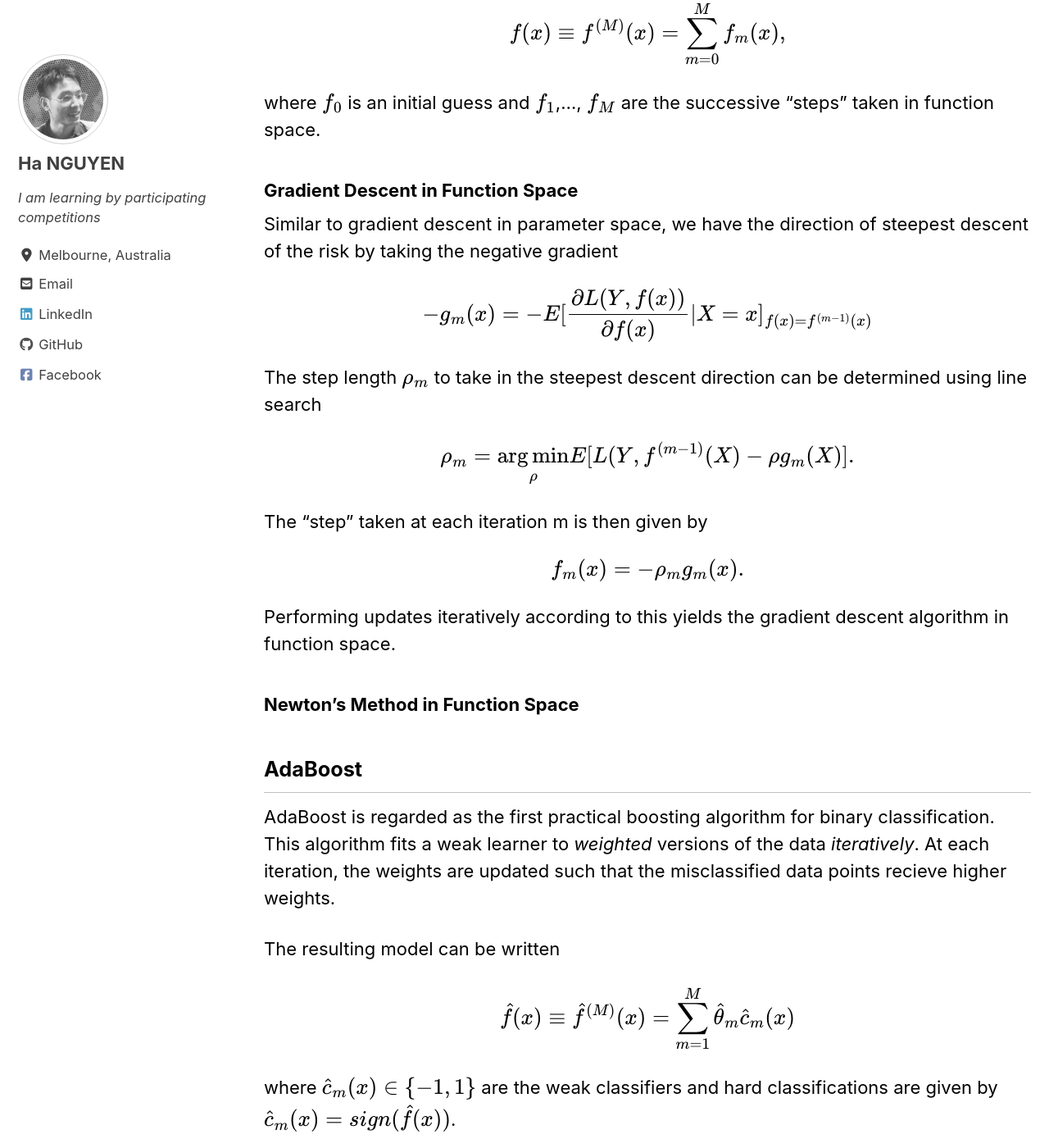
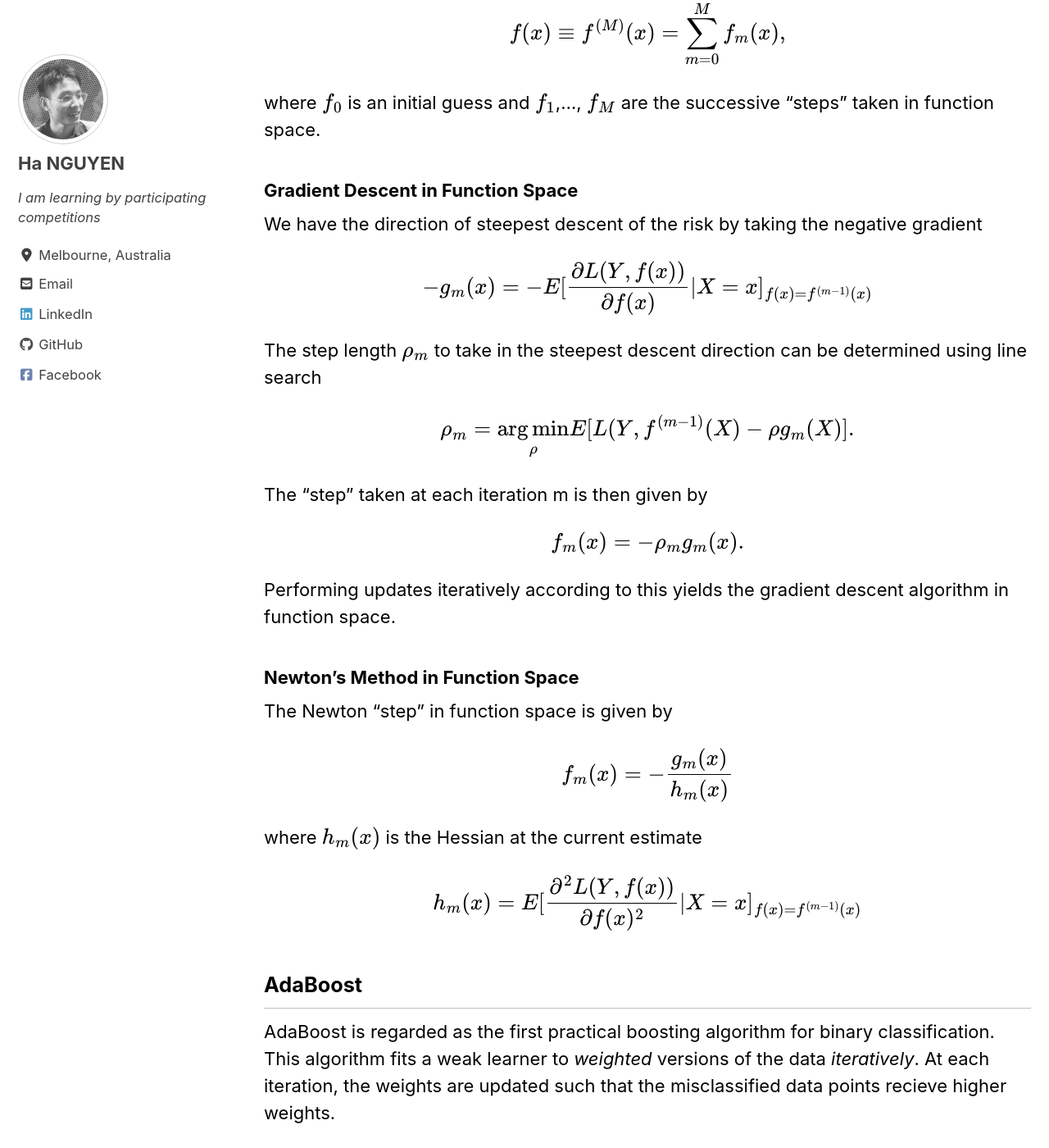
Before and after one commit to datasciblog/datasciblog.github.io, a Jekyll site: the page built from _posts/2020-02-26-tree-boosting-03.md, in a window 1280 px wide and 1400 px high, scrolled down 8854 px. Shown: the whole window at 82% size. Built offline with Jekyll 4.4.1, drawn with Linux system fonts in a browser that asks for light colours; cached includes are drawn as plain includes; nearby versions of some CDN libraries; formulas are drawn with MathJax 3.

Commit message:
Update 2020-02-26-tree-boosting-03.md

```diff
--- a/_posts/2020-02-26-tree-boosting-03.md
+++ b/_posts/2020-02-26-tree-boosting-03.md
@@ -217,7 +217,7 @@ where $f_0$ is an initial guess and $f_1$,..., $f_M$ are the successive "steps"
 
 ### Gradient Descent in Function Space
 
-Similar to gradient descent in parameter space, we have the direction of steepest descent of the risk by taking the negative gradient
+We have the direction of steepest descent of the risk by taking the negative gradient
 
 $$−g_m(x) = − E [ \frac{\partial L(Y,f(x))}{\partial f(x)} | X=x ]_{f(x)=f^{(m−1)}(x)}$$
 
@@ -231,10 +231,15 @@ $$f_m(x) = −\rho_m g_m(x).$$
 
 Performing updates iteratively according to this yields the gradient descent algorithm in function space.
 
-
-
 ### Newton’s Method in Function Space
 
+The Newton "step" in function space is given by
+
+$$f_m (x) = − \frac{g_m(x)}{h_m(x)}$$
+
+where $h_m(x)$ is the Hessian at the current estimate
+
+$$h_m(x) = E [ \frac{\partial^2 L(Y,f(x))}{\partial f(x)^2} | X=x ]_{f(x)=f^{(m−1)}(x)}$$
 
 
 
```
